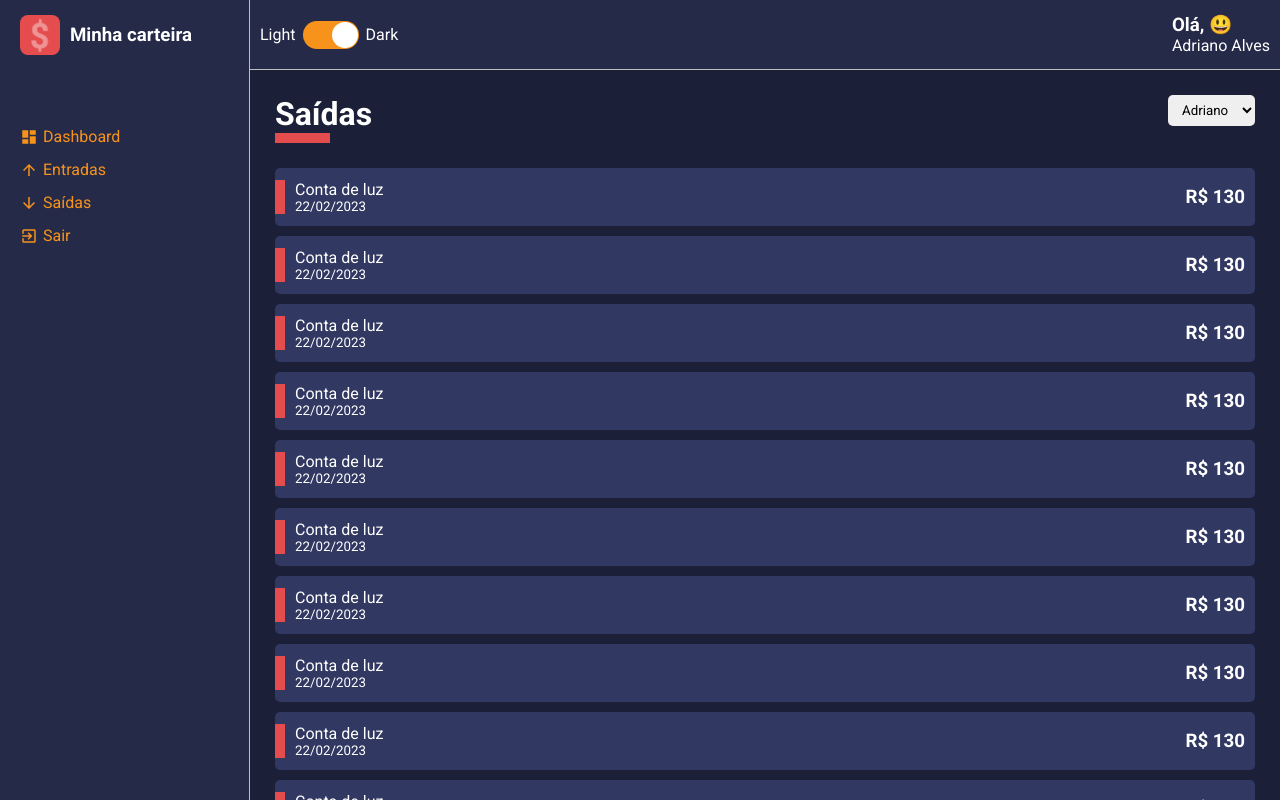
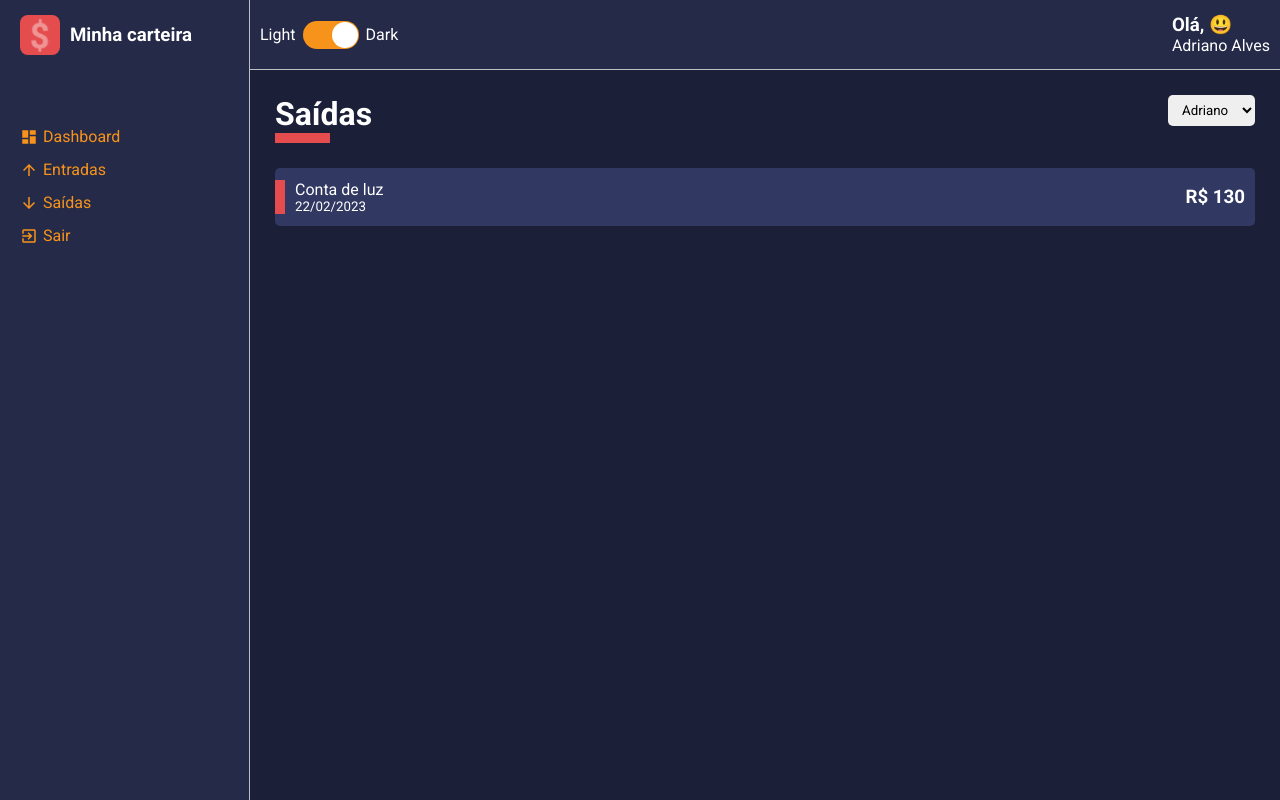
Before and after one commit to Adrianodbs/Minha-carteira, a React (Create React App) app: page /list/1 in a window 1280 px wide. Built offline with nearby package versions, Linux system fonts and the light colour scheme.

Commit message:
Refatorando o cartão de movimentos financeiros

```diff
--- a/src/components/HistoryFinanceCard/index.tsx
+++ b/src/components/HistoryFinanceCard/index.tsx
@@ -1,7 +1,6 @@
 import * as C from './styles'
 
 interface iHistoryFinanceCardProps {
-  cardColor: string
   tagColor: string
   title: string
   subtitle: string
@@ -9,14 +8,13 @@
 }
 
 function HistoryFinanceCard({
-  cardColor,
   tagColor,
   title,
   subtitle,
   amount
 }: iHistoryFinanceCardProps) {
   return (
-    <C.Container color={cardColor}>
+    <C.Container>
       <C.Tag color={tagColor} />
       <div>
         <span>{title}</span>
--- a/src/components/HistoryFinanceCard/styles.ts
+++ b/src/components/HistoryFinanceCard/styles.ts
@@ -1,15 +1,13 @@
 import styled from "styled-components";
 
-interface IContainerProps{
-  color: string
-}
+
 
 interface ITagProps{
   color: string
 }
 
 export const Container = styled.li`
-  background-color: ${props=>props.color};
+  background-color: ${props=>props.theme.colors.tertiary};
 
   list-style: none;
   border-radius: 5px;
--- a/src/pages/List/index.tsx
+++ b/src/pages/List/index.tsx
@@ -17,77 +17,6 @@
 
       <C.Content>
         <HistoryFinanceCard
-          cardColor="#313862"
-          tagColor="#e44c4e"
-          title="Conta de luz"
-          subtitle="22/02/2023"
-          amount="R$ 130"
-        />
-        <HistoryFinanceCard
-          cardColor="#313862"
-          tagColor="#e44c4e"
-          title="Conta de luz"
-          subtitle="22/02/2023"
-          amount="R$ 130"
-        />
-        <HistoryFinanceCard
-          cardColor="#313862"
-          tagColor="#e44c4e"
-          title="Conta de luz"
-          subtitle="22/02/2023"
-          amount="R$ 130"
-        />
-        <HistoryFinanceCard
-          cardColor="#313862"
-          tagColor="#e44c4e"
-          title="Conta de luz"
-          subtitle="22/02/2023"
-          amount="R$ 130"
-        />
-        <HistoryFinanceCard
-          cardColor="#313862"
-          tagColor="#e44c4e"
-          title="Conta de luz"
-          subtitle="22/02/2023"
-          amount="R$ 130"
-        />
-        <HistoryFinanceCard
-          cardColor="#313862"
-          tagColor="#e44c4e"
-          title="Conta de luz"
-          subtitle="22/02/2023"
-          amount="R$ 130"
-        />
-        <HistoryFinanceCard
-          cardColor="#313862"
-          tagColor="#e44c4e"
-          title="Conta de luz"
-          subtitle="22/02/2023"
-          amount="R$ 130"
-        />
-        <HistoryFinanceCard
-          cardColor="#313862"
-          tagColor="#e44c4e"
-          title="Conta de luz"
-          subtitle="22/02/2023"
-          amount="R$ 130"
-        />
-        <HistoryFinanceCard
-          cardColor="#313862"
-          tagColor="#e44c4e"
-          title="Conta de luz"
-          subtitle="22/02/2023"
-          amount="R$ 130"
-        />
-        <HistoryFinanceCard
-          cardColor="#313862"
-          tagColor="#e44c4e"
-          title="Conta de luz"
-          subtitle="22/02/2023"
-          amount="R$ 130"
-        />
-        <HistoryFinanceCard
-          cardColor="#313862"
           tagColor="#e44c4e"
           title="Conta de luz"
           subtitle="22/02/2023"
```
